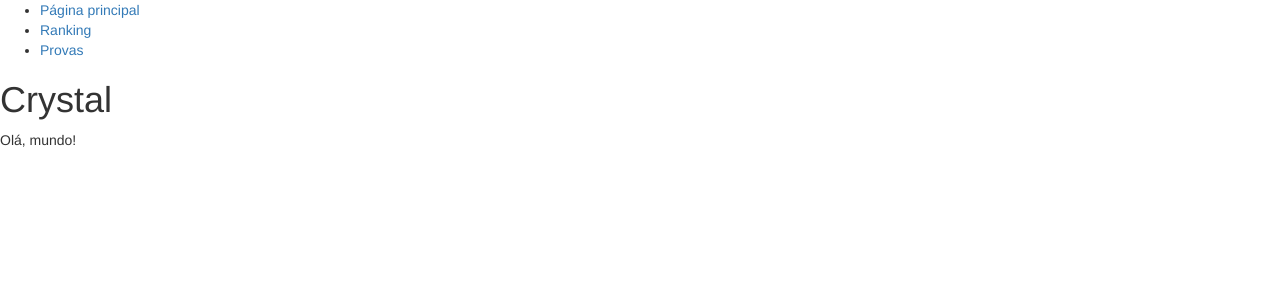
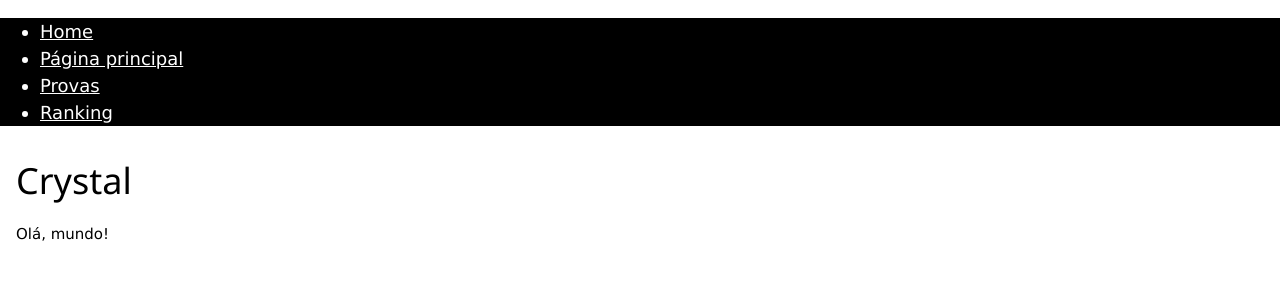
Before and after one commit to tkovs/crystal, a Django app: page /crystal/ in a window 1280 px wide. Shown: the top 300 px of the page. Run offline with Django 3.2, Linux system fonts and the light colour scheme; some libraries are stand-ins or nearby versions.

Commit message:
CSS alterado de boostrap para w3css + navbar

```diff
--- a/crystal/templates/crystal/base.html
+++ b/crystal/templates/crystal/base.html
@@ -3,22 +3,48 @@
 
 <html lang='pt-br'>
 	<head>
+		<meta name="viewport" content="width=device-width, initial-scale=1">
 		<meta charset='utf-8' />
 
-		<link rel="stylesheet" href="//maxcdn.bootstrapcdn.com/bootstrap/3.2.0/css/bootstrap.min.css">
-		<link rel="stylesheet" href="//maxcdn.bootstrapcdn.com/bootstrap/3.2.0/css/bootstrap-theme.min.css">
+		<link rel="stylesheet" type="text/css" href="http://www.w3schools.com/lib/w3.css">
 		<link rel="stylesheet" type="text/css" href="{% static 'crystal/css/crystal.css' %}">
 
 		<title>{% block title %}{% endblock %}</title>
 	</head>
 
 	<body>
-	<ul>
-		<li><a href="{% url 'crystal:index' %}">Página principal</a></li>
-		<li><a href="{% url 'crystal:ranking' %}">Ranking</a></li>
-		<li><a href="{% url 'crystal:test_list' %}">Provas</a></li>
-	</ul>
-	{% block content %}
-	{% endblock %}
+		<ul class="w3-navbar w3-large w3-black w3-left-align">
+			<li class="w3-hide-medium w3-hide-large w3-black w3-opennav w3-right">
+				<a href="javascript:void(0);" onclick="myFunction()">☰</a>
+			</li>
+			<li><a href="#">Home</a></li>
+			<li class="w3-hide-small"><a href="{% url 'crystal:index' %}">Página principal</a></li>
+			<li class="w3-hide-small"><a href="{% url 'crystal:test_list' %}">Provas</a></li>
+			<li class="w3-hide-small"><a href="{% url 'crystal:ranking' %}">Ranking</a></li>
+		</ul>
+
+		<div id="demo" class="w3-hide w3-hide-large w3-hide-medium">
+			<ul class="w3-navbar w3-left-align w3-large w3-black">
+				<li><a href="{% url 'crystal:index' %}">Página principal</a></li>
+				<li><a href="{% url 'crystal:test_list' %}">Provas</a></li>
+				<li><a href="{% url 'crystal:ranking' %}">Ranking</a></li>
+			</ul>
+		</div>
+		<div class="w3-container">
+			{% block content %}
+			{% endblock %}
+		</div>
+
+		<script>
+			function myFunction() {
+				var x = document.getElementById("demo");
+
+				if (x.className.indexOf("w3-show") == -1) {
+						x.className += " w3-show";
+				} else {
+						x.className = x.className.replace(" w3-show", "");
+				}
+			}
+		</script>
 	</body>
 </html>
```
